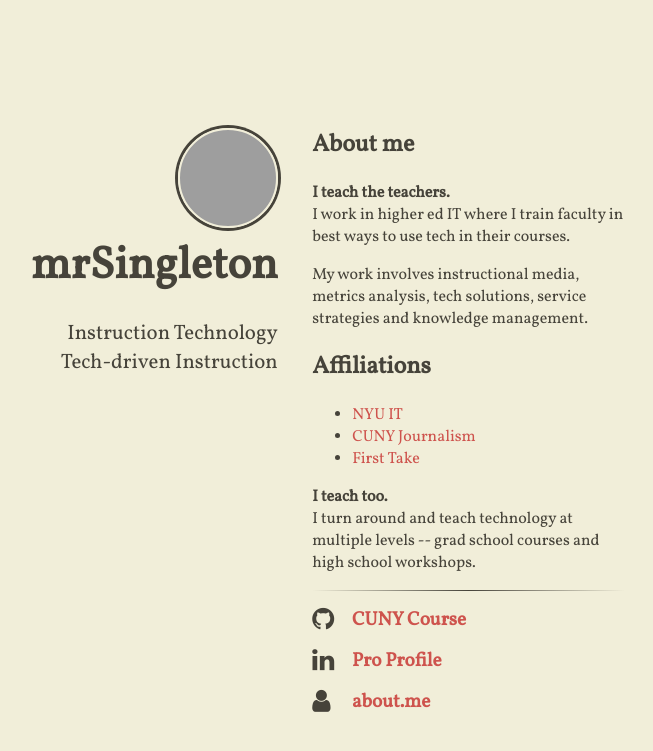
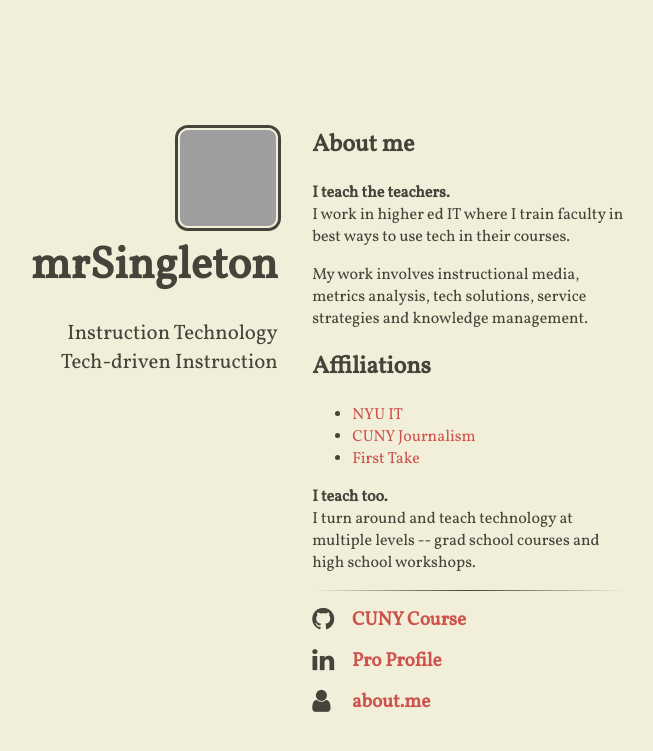
Before and after one commit to mrsingleton/mrsingleton.github.io, a Jekyll site: the page built from index.html, in a window 1280 px wide. Shown: the top 751 px of the page, without its empty margins (355-1008 px from the left). Built offline with Jekyll 4.4.1, drawn with Linux system fonts in a browser that asks for light colours; nearby versions of some CDN libraries; grey boxes are pictures that could not be loaded.

Commit message:
Update main.scss

```diff
--- a/assets/main.scss
+++ b/assets/main.scss
@@ -64,8 +64,8 @@
 	height: 96px;
 	display: inline-block;
 	background-size: cover;
-	border-radius: 50%;
-	-moz-border-radius: 50%;
+	border-radius: 10%;
+	-moz-border-radius: 10%;
 	border: 2px solid $background-color;
 	box-shadow: 0 0 0 3px $text-color;
 }
```
